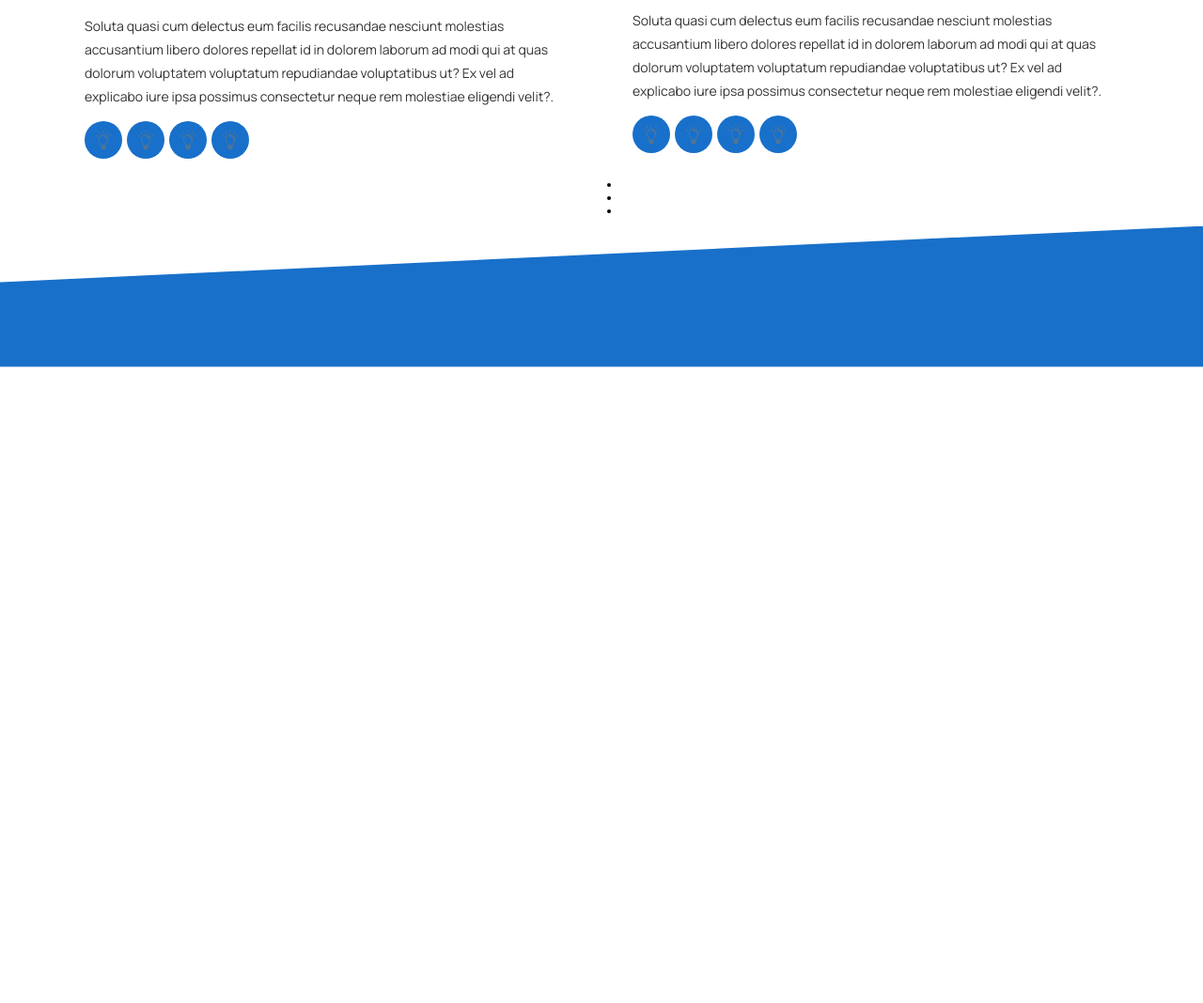
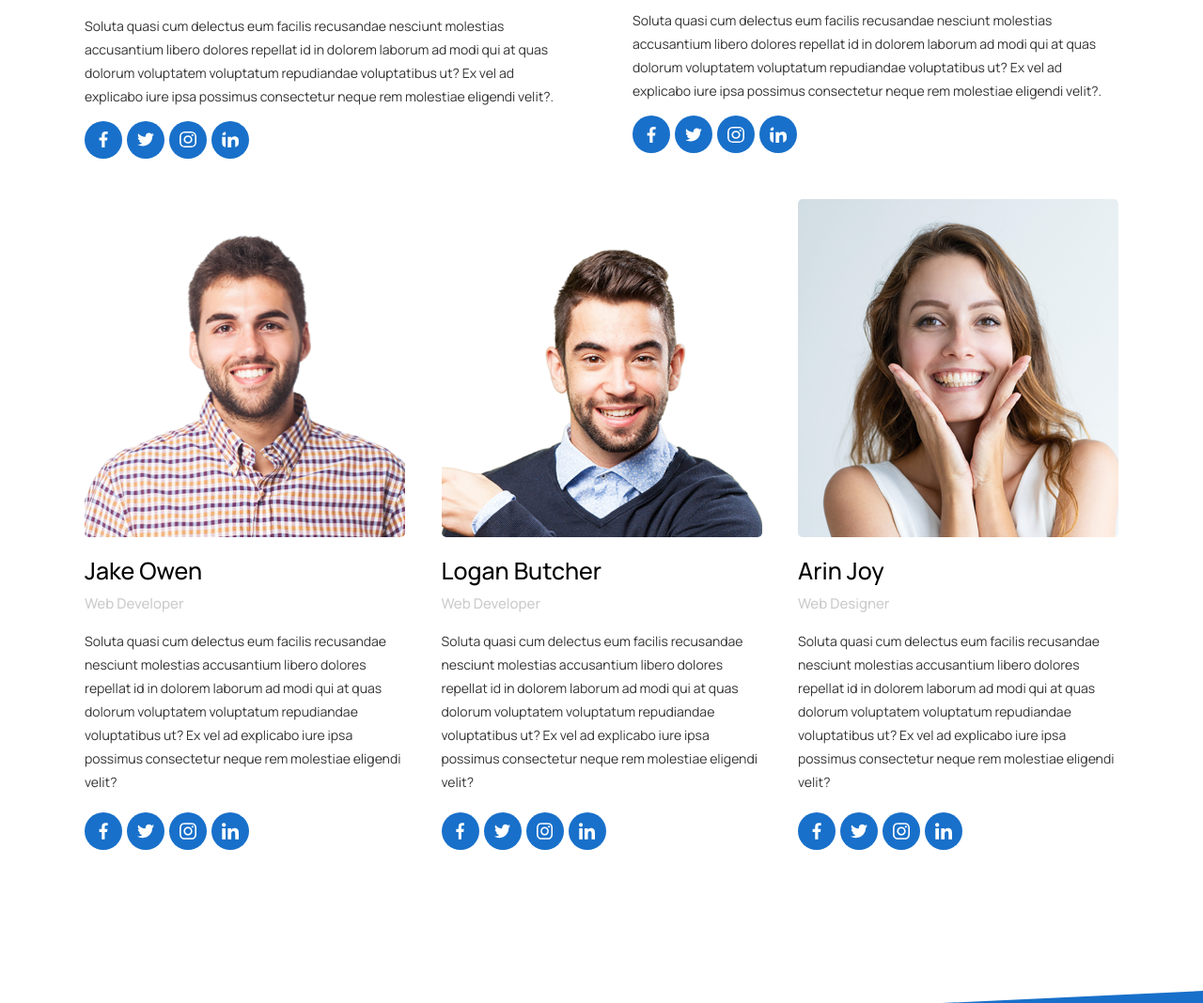
Before and after one commit to Jer1ah/scenic-website, a plain HTML site: page about.html in a window 1280 px wide. Shown: the part 2404-3472 px from the top of the page at 94% size. Before the commit the page ends 2795 px from the top, so only its background shows below. Drawn offline with nearby package versions, Linux system fonts and the light colour scheme.

Commit message:
finsihed desktop version of about page

```diff
--- a/about.html
+++ b/about.html
@@ -51,10 +51,10 @@
                 <span>Odio nihil facilis vitae laudantium provident magni alias veniam quidem voluptatum</span>
                 <p>Soluta quasi cum delectus eum facilis recusandae nesciunt molestias accusantium libero dolores repellat id in dolorem laborum ad modi qui at quas dolorum voluptatem voluptatum repudiandae voluptatibus ut? Ex vel ad explicabo iure ipsa possimus consectetur neque rem molestiae eligendi velit?.</p>
                 <ul class="socialLinks">
-                    <li class="socialLink"><img src="img/idea.svg" alt="Icon"></li>
-                    <li class="socialLink"><img src="img/idea.svg" alt="Icon"></li>
-                    <li class="socialLink"><img src="img/idea.svg" alt="Icon"></li>
-                    <li class="socialLink"><img src="img/idea.svg" alt="Icon"></li>
+                    <li class="socialLink"><img src="img/facebook.svg" alt="Icon"></li>
+                    <li class="socialLink"><img src="img/twitter.svg" alt="Icon"></li>
+                    <li class="socialLink"><img src="img/instagram.svg" alt="Icon"></li>
+                    <li class="socialLink"><img src="img/linkedin.svg" alt="Icon"></li>
                 </ul>
             </li>
             <li class="ourTeam__listTopItem">
@@ -64,17 +64,50 @@
                 <span>Odio nihil facilis vitae laudantium provident magni alias veniam quidem voluptatum</span>
                 <p>Soluta quasi cum delectus eum facilis recusandae nesciunt molestias accusantium libero dolores repellat id in dolorem laborum ad modi qui at quas dolorum voluptatem voluptatum repudiandae voluptatibus ut? Ex vel ad explicabo iure ipsa possimus consectetur neque rem molestiae eligendi velit?.</p>
                 <ul class="socialLinks">
-                    <li class="socialLink"><img src="img/idea.svg" alt="Icon"></li>
-                    <li class="socialLink"><img src="img/idea.svg" alt="Icon"></li>
-                    <li class="socialLink"><img src="img/idea.svg" alt="Icon"></li>
-                    <li class="socialLink"><img src="img/idea.svg" alt="Icon"></li>
+                    <li class="socialLink"><img src="img/facebook.svg" alt="Icon"></li>
+                    <li class="socialLink"><img src="img/twitter.svg" alt="Icon"></li>
+                    <li class="socialLink"><img src="img/instagram.svg" alt="Icon"></li>
+                    <li class="socialLink"><img src="img/linkedin.svg" alt="Icon"></li>
                 </ul>
             </li>
         </ul>
         <ul class="ourTeam__listBottom">
-            <li class="ourTeam__listBottomItem"></li>
-            <li class="ourTeam__listBottomItem"></li>
-            <li class="ourTeam__listBottomItem"></li>
+            <li class="ourTeam__listBottomItem">
+                <img src="img/profile-image3.png" alt="Profile Image">
+                <h3>Jake Owen</h3>
+                <h5>Web Developer</h5>
+                <p>Soluta quasi cum delectus eum facilis recusandae nesciunt molestias accusantium libero dolores repellat id in dolorem laborum ad modi qui at quas dolorum voluptatem voluptatum repudiandae voluptatibus ut? Ex vel ad explicabo iure ipsa possimus consectetur neque rem molestiae eligendi velit?</p>
+                <ul class="socialLinks">
+                    <li class="socialLink"><img src="img/facebook.svg" alt="Icon"></li>
+                    <li class="socialLink"><img src="img/twitter.svg" alt="Icon"></li>
+                    <li class="socialLink"><img src="img/instagram.svg" alt="Icon"></li>
+                    <li class="socialLink"><img src="img/linkedin.svg" alt="Icon"></li>
+                </ul>
+            </li>
+            <li class="ourTeam__listBottomItem">
+                <img src="img/profile-image4.png" alt="Profile Image">
+                <h3>Logan Butcher</h3>
+                <h5>Web Developer</h5>
+                <p>Soluta quasi cum delectus eum facilis recusandae nesciunt molestias accusantium libero dolores repellat id in dolorem laborum ad modi qui at quas dolorum voluptatem voluptatum repudiandae voluptatibus ut? Ex vel ad explicabo iure ipsa possimus consectetur neque rem molestiae eligendi velit?</p>
+                <ul class="socialLinks">
+                    <li class="socialLink"><img src="img/facebook.svg" alt="Icon"></li>
+                    <li class="socialLink"><img src="img/twitter.svg" alt="Icon"></li>
+                    <li class="socialLink"><img src="img/instagram.svg" alt="Icon"></li>
+                    <li class="socialLink"><img src="img/linkedin.svg" alt="Icon"></li>
+                </ul>
+            </li>
+            <li class="ourTeam__listBottomItem">
+                <img src="img/profile-image5.png" alt="Profile Image">
+                <h3>Arin Joy</h3>
+                <h5>Web Designer</h5>
+                <p>Soluta quasi cum delectus eum facilis recusandae nesciunt molestias accusantium libero dolores repellat id in dolorem laborum ad modi qui at quas dolorum voluptatem voluptatum repudiandae voluptatibus ut? Ex vel ad explicabo iure ipsa possimus consectetur neque rem molestiae eligendi velit?</p>
+                <ul class="socialLinks">
+                    <li class="socialLink"><img src="img/facebook.svg" alt="Icon"></li>
+                    <li class="socialLink"><img src="img/twitter.svg" alt="Icon"></li>
+                    <li class="socialLink"><img src="img/instagram.svg" alt="Icon"></li>
+                    <li class="socialLink"><img src="img/linkedin.svg" alt="Icon"></li>
+                </ul>
+            </li>
         </ul>
     </div>
     <footer class="footer"></footer>
--- a/sass/5-aboutPage/_ourTeam.scss
+++ b/sass/5-aboutPage/_ourTeam.scss
@@ -25,7 +25,7 @@
         padding: 0;
 
         img {
-            width: 2rem;
+            width: 1.77rem;
         }
     }
 
@@ -89,4 +89,45 @@
             color: #333;
         }
     }
+
+    &__listBottom {
+        list-style: none;
+        padding: 0;
+        margin-top: 3.3rem;
+        margin-bottom: 15rem;
+        width: 110rem;
+        display: flex;
+        justify-content: space-between;
+        align-items: flex-start;
+    }
+
+    &__listBottomItem {
+        width: 31%;
+
+        img {
+            width: 100%;
+            height: 36rem;
+            border-radius: .5rem;
+        }
+
+        h3 {
+            margin: 1.5rem 0 .7rem;
+            color: black;
+            font-size: 2.5rem;
+        }
+
+        h5 {
+            color: #ccc;
+            font-size: 1.5rem;
+            font-weight: 500;
+            margin: 0 0 1.75rem;
+        }
+
+        p {
+            font-size: 1.4rem;
+            line-height: 2.5rem;
+            color: #333;
+            margin-bottom: 2rem;
+        }
+    }
 }
```
Also changed, not shown: css/main.css, img/facebook.svg (added), img/instagram.svg (added), img/linkedin.svg (added), img/twitter.svg (added), 1 other file.
